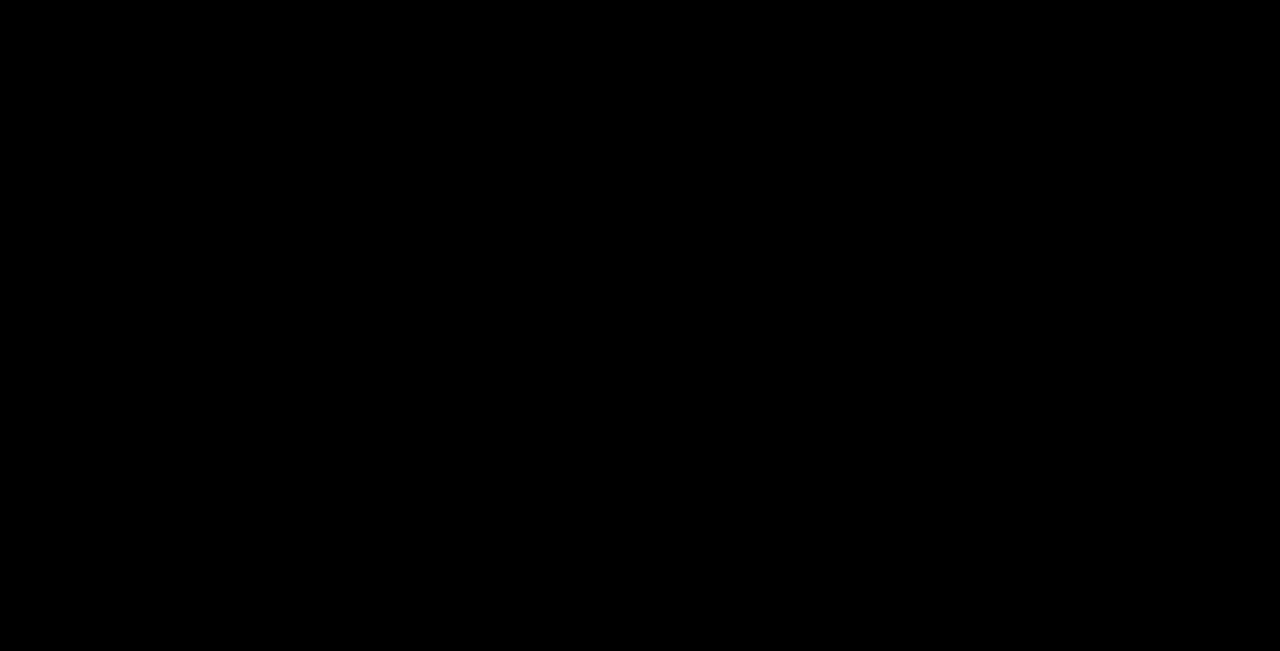
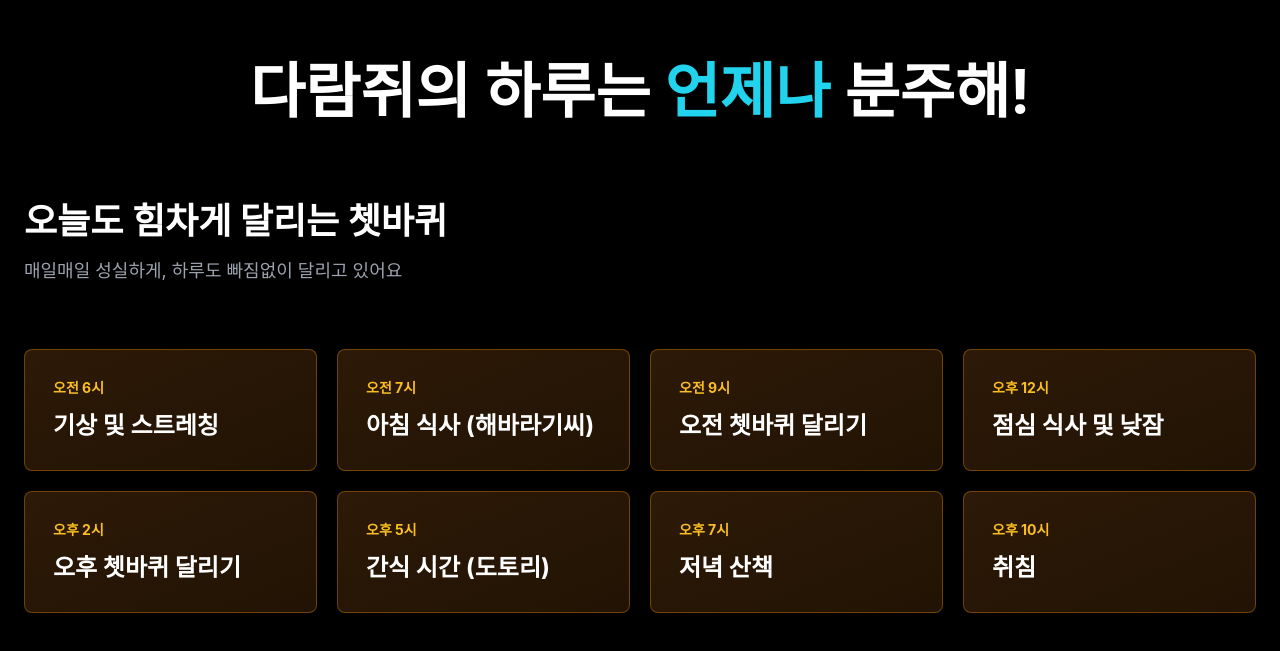
Before and after one commit to helloa1109/monorepo, a Next.js app in the folder apps/web/: page / in a window 1280 px wide. Shown: the part 1747-2398 px from the top of the page. Before the commit the page ends 1712 px from the top, so only its background shows below. Built offline with nearby package versions, Linux system fonts and the light colour scheme.

Commit message:
feat:add third section

```diff
--- a/apps/web/src/app/page.tsx
+++ b/apps/web/src/app/page.tsx
@@ -3,6 +3,7 @@
 import { Header } from '@/components/Header';
 import { HeroSection } from '@/components/HeroSection';
 import { SecondSection } from '@/components/SecondSection';
+import { ThirdSection } from '@/components/ThirdSection';
 
 export default function Home() {
   return (
@@ -10,6 +11,7 @@ export default function Home() {
       <Header />
       <HeroSection />
       <SecondSection/>
+      <ThirdSection/>
     </main>
   );
 }
--- /dev/null
+++ b/apps/web/src/components/ThirdSection.tsx
@@ -0,0 +1,48 @@
+import { Card, CardContent, ScrollReveal } from '@mono/ui';
+
+const squirrelRoutine = [
+  { time: '오전 6시', task: '기상 및 스트레칭' },
+  { time: '오전 7시', task: '아침 식사 (해바라기씨)' },
+  { time: '오전 9시', task: '오전 쳇바퀴 달리기' },
+  { time: '오후 12시', task: '점심 식사 및 낮잠' },
+  { time: '오후 2시', task: '오후 쳇바퀴 달리기' },
+  { time: '오후 5시', task: '간식 시간 (도토리)' },
+  { time: '오후 7시', task: '저녁 산책' },
+  { time: '오후 10시', task: '취침' },
+];
+
+export function ThirdSection() {
+  return (
+    <section className="py-24 px-6 max-w-7xl mx-auto">
+      <ScrollReveal>
+        <div className="text-center mb-20">
+          <h2 className="text-4xl md:text-6xl font-bold mb-4">
+            다람쥐의 하루는 <span className="text-cyan-400">언제나</span> 분주해!
+          </h2>
+        </div>
+      </ScrollReveal>
+
+      <ScrollReveal delay={0.2}>
+        <div className="mb-16">
+          <h3 className="text-3xl md:text-4xl font-bold mb-4">오늘도 힘차게 달리는 쳇바퀴</h3>
+          <p className="text-gray-400 text-lg">매일매일 성실하게, 하루도 빠짐없이 달리고 있어요</p>
+        </div>
+      </ScrollReveal>
+
+      <div className="grid grid-cols-2 md:grid-cols-4 gap-5">
+        {squirrelRoutine.map((item, index) => (
+          <ScrollReveal key={index} delay={0.1 * index} direction="up">
+            <Card className="bg-gradient-to-br from-yellow-900/40 to-yellow-800/25 border-yellow-700/60 hover:border-amber-400/70 transition-all duration-500 hover:shadow-lg hover:shadow-amber-400/20 hover:scale-105">
+              <CardContent className="p-7">
+                <div className="text-amber-400 text-sm font-bold mb-3">
+                  {item.time}
+                </div>
+                <h4 className="text-xl md:text-2xl font-bold">{item.task}</h4>
+              </CardContent>
+            </Card>
+          </ScrollReveal>
+        ))}
+      </div>
+    </section>
+  );
+}
--- a/packages/ui/src/index.ts
+++ b/packages/ui/src/index.ts
@@ -1,5 +1,6 @@
 // UI Components package
 export { Button, buttonVariants } from './components/Button';
+export type { ButtonProps } from './components/Button';
 export {
   Card,
   CardHeader,
```
Also changed, not shown: 1 other file (tests, documents, lock files or other folders).
